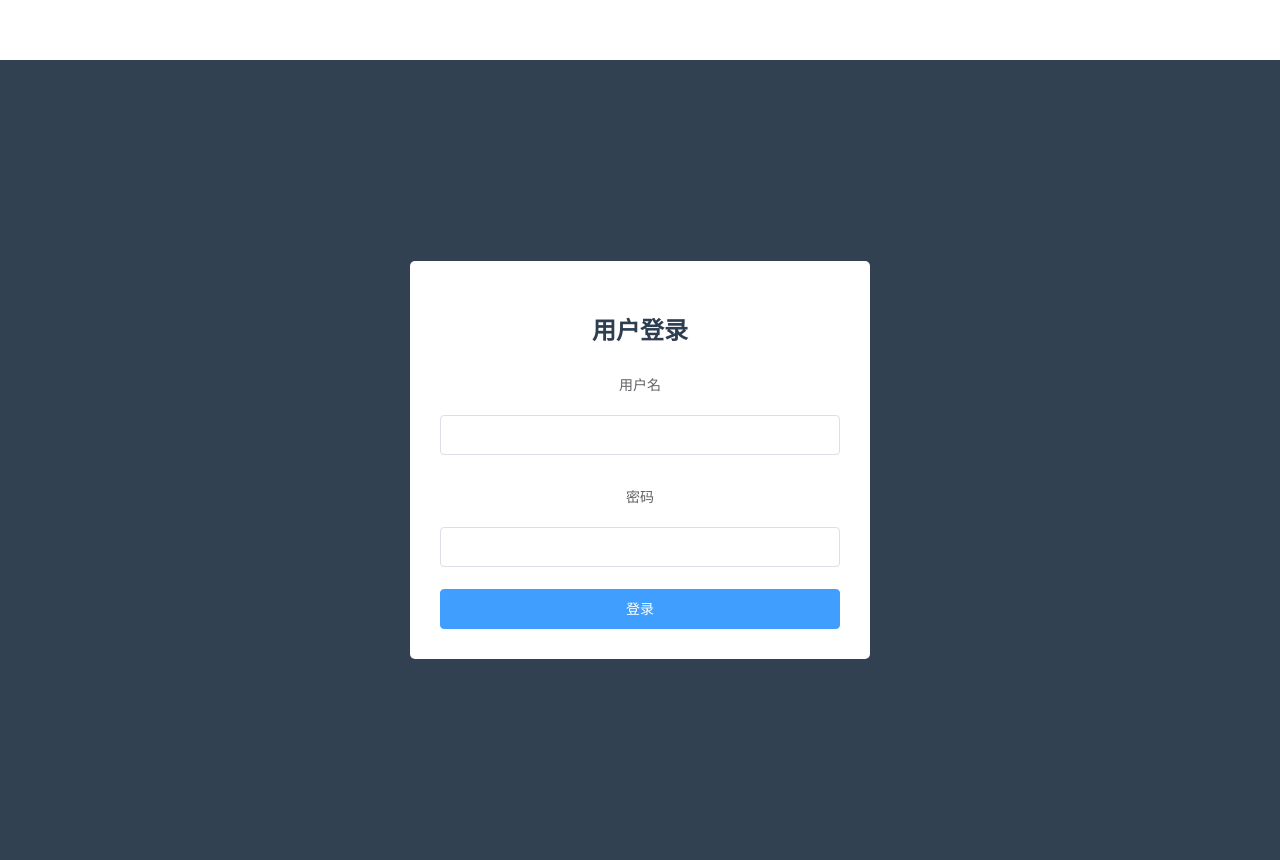
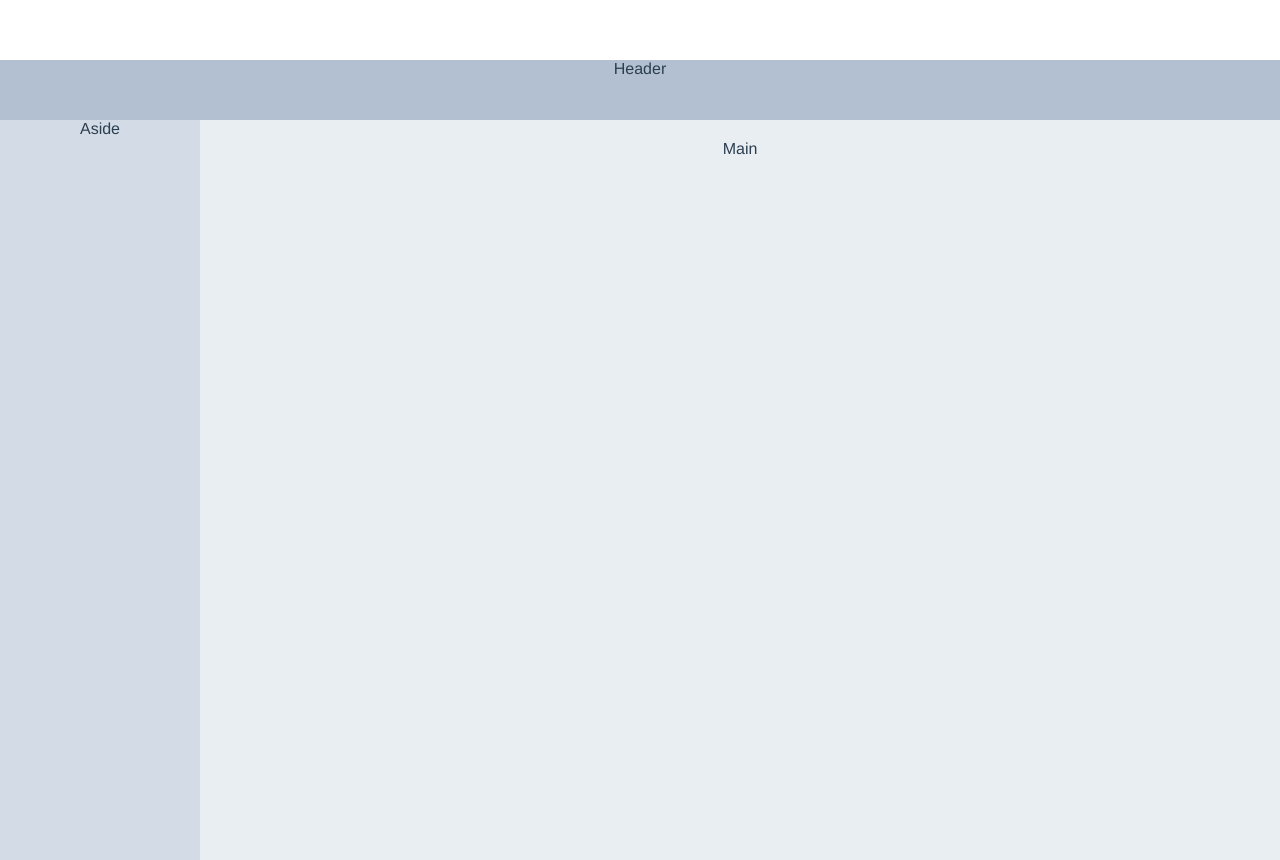
Before and after one commit to weiyueyingall/vue-, a Vue app in the folder itcast_store50/: page / in a window 1280 px wide. Before the commit this address led to /#/login. Built offline with nearby package versions, Linux system fonts and the light colour scheme.

Commit message:
home样式完成

```diff
--- a/itcast_store50/src/router/index.js
+++ b/itcast_store50/src/router/index.js
@@ -2,13 +2,15 @@ import Vue from 'vue';
 import Router from 'vue-router';
 
 import login from '@/views/login.vue';
+
+import home from '@/views/home.vue';
 // import HelloWorld from '@/components/HelloWorld'
 
 Vue.use(Router);
 
 export default new Router({
     routes: [
-        { name: 'home', path: '/', redirect: '/login' },
+        { name: 'home', path: '/', component: home },
         { name: 'login', path: '/login', component: login }
     ]
 });
--- /dev/null
+++ b/itcast_store50/src/views/home.vue
@@ -0,0 +1,34 @@
+<template>
+    <el-container class="container">
+    <el-header class="header">Header</el-header>
+    <el-container>
+      <el-aside  class="aside" width="200px">Aside</el-aside>
+      <el-main class="main">Main</el-main>
+    </el-container>
+  </el-container>
+</template>
+
+<script>
+export default {
+
+}
+</script>
+
+<style>
+.container {
+  height: 100%;
+}
+
+.header {
+  background-color: #b3c0d1;
+}
+
+.aside {
+  background-color: #d3dce6;
+}
+
+.main {
+  background-color: #e9eef3;
+  height: 100%;
+}
+</style>
```
